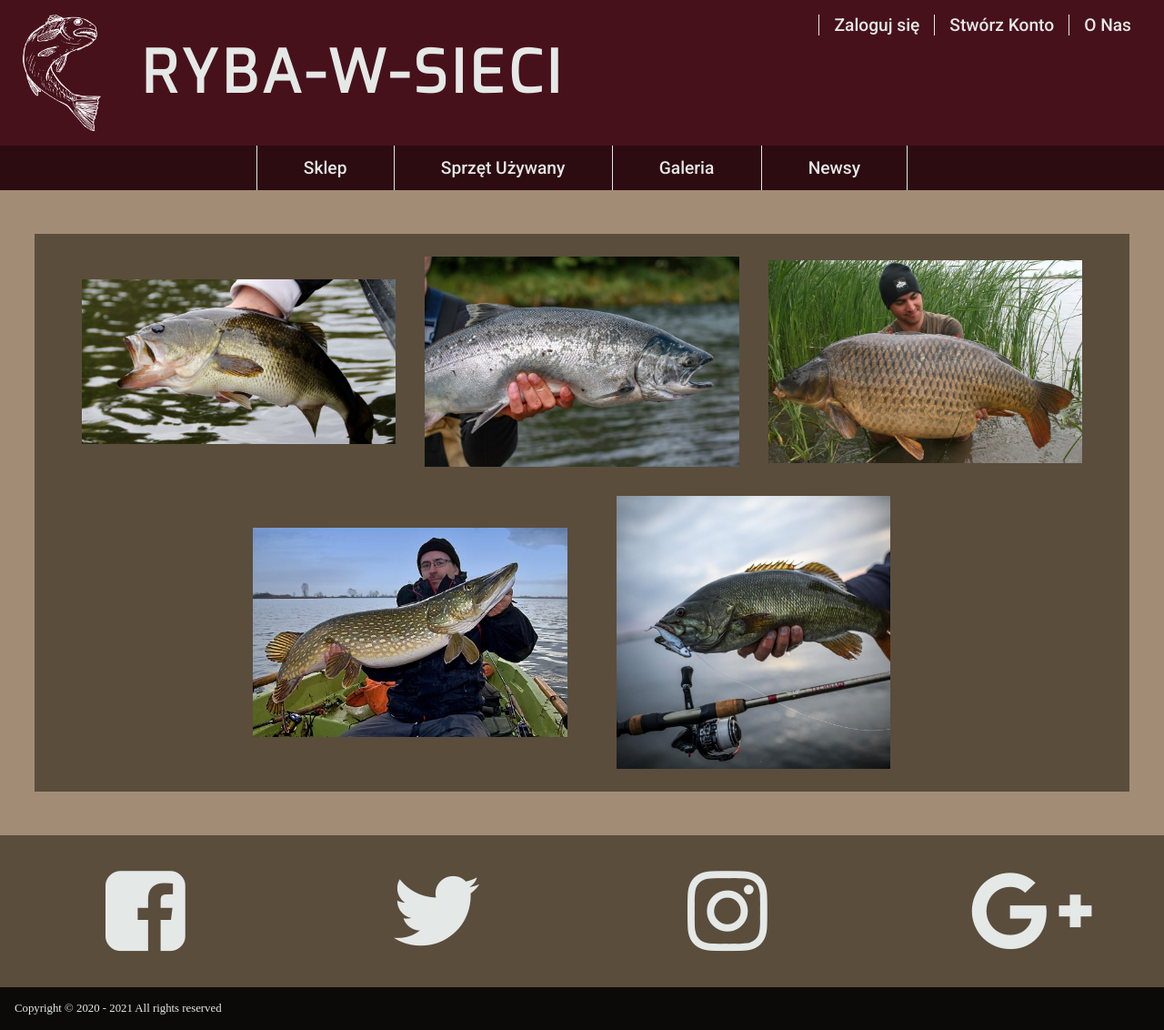
After one commit to Vydrsky/Ryba_w_Sieci, a PHP site: page /front/galery_front.php in a window 1280 px wide. The commit adds this page. Shown: the whole page at 91% size. Run offline with PHP 8.4, Linux system fonts and the light colour scheme.

Commit message:
galeria +- funkcjonalna

```diff
--- /dev/null
+++ b/back/galery_back.php
@@ -0,0 +1 @@
+<?php
--- /dev/null
+++ b/front/galery_front.php
@@ -0,0 +1,79 @@
+<html>
+
+<head>
+    <meta charset="utf-8">
+    <meta name="viewport" content="width=device-width, initial-scale=1" />
+    <meta name="description" content="Serwis Wędkarski" />
+    <link href="https://fonts.googleapis.com/css2?family=Roboto:ital,wght@0,300;0,500;1,500&display=swap" rel="stylesheet">
+    <link href="https://fonts.googleapis.com/css2?family=Exo&display=swap" rel="stylesheet">
+    <link rel="stylesheet" href="styles/main_styles.css" />
+    <link rel="stylesheet" href="styles/navigation_styles.css" />
+    <link rel="stylesheet" href="styles/galery_styles.css" />
+    <link rel="stylesheet" href="fontello/css/fontello.css" />
+    <link rel="icon" href="favicon.ico" />
+</head>
+
+<body>
+    <header>
+        <div class="inline-header-container-left">
+            <a href="index.php?state=start">
+                <div id="header-image">
+                    <img src="images/logo.png" />
+                </div>
+            </a>
+            <div id="header-title">RYBA-W-SIECI</div>
+        </div>
+        <div class="inline-header-container-right">
+            <div class="header-link">Zaloguj się</div>
+            <div class="header-link">Stwórz Konto</div>
+            <div class="header-link">O Nas</div>
+        </div>
+    </header>
+    <nav>
+        <ul>
+            <li>Sklep</li>
+            <li>Sprzęt Używany</li>
+            <li>Galeria</li>
+            <li>Newsy</li>
+        </ul>
+    </nav>
+    <main>
+        <article>
+            <div id="galery-item">
+                <img src="images/galery/bass.jpg">
+            </div>
+            <div id="galery-item">
+            <img src="images/galery/salmon.jpg">
+            </div>
+            <div id="galery-item">
+            <img src="images/galery/carp.jpg">
+            </div>
+            <div id="galery-item">
+            <img src="images/galery/pike.jpg">
+            </div>
+            <div id="galery-item">
+            <img src="images/galery/somethingfish.jpg">
+            </div>
+
+        </article>
+    </main>
+    <div id="social-media-container">
+        <div id="facebook">
+            <i class="icon-facebook-squared"></i>
+        </div>
+        <div id="twitter">
+            <i class="icon-twitter"></i>
+        </div>
+        <div id="instagram">
+            <i class="icon-instagram"></i>
+        </div>
+        <div id="google">
+            <i class="icon-gplus"></i>
+        </div>
+    </div>
+    <footer>
+        Copyright &copy; 2020 - 2021 All rights reserved
+    </footer>
+</body>
+
+</html>
--- a/index.php
+++ b/index.php
@@ -3,7 +3,7 @@
 session_start();
 define('ROOT_PATH', dirname(__FILE__));
 
-$logicStateArray = array('start','shop','login','register'); //ADD NEW STATE WHEN NECESSARY
+$logicStateArray = array('start','shop','login','register','galery'); //ADD NEW STATE WHEN NECESSARY
 $state = "start";
 
 if (array_key_exists('state', $_GET)) {
--- /dev/null
+++ b/styles/galery_styles.css
@@ -0,0 +1,30 @@
+article{
+    display: inline-flex;
+    vertical-align: top;
+    align-content: center;
+    justify-content: center;
+    flex-direction: row;
+    flex-wrap: wrap;
+    width: 90%;
+    margin: 0 3%;
+    background-color: var(--background-color);
+    padding: 2%;
+    row-gap: 2rem;
+    column-gap: 2rem;
+}
+
+#galery-item{
+    max-height: 300px;
+    max-width: 30%;
+}
+
+#galery-item img{
+    object-fit:scale-down;
+    filter:brightness(100%);
+    transition: 1s ease-in-out;
+}
+
+#galery-item img:hover{
+    filter:brightness(50%);
+    transition: 1s ease-in-out;
+}
```
Also changed, not shown: images/galery/bass.jpg (added), images/galery/carp.jpg (added), images/galery/pike.jpg (added), images/galery/salmon.jpg (added), images/galery/somethingfish.jpg (added).
